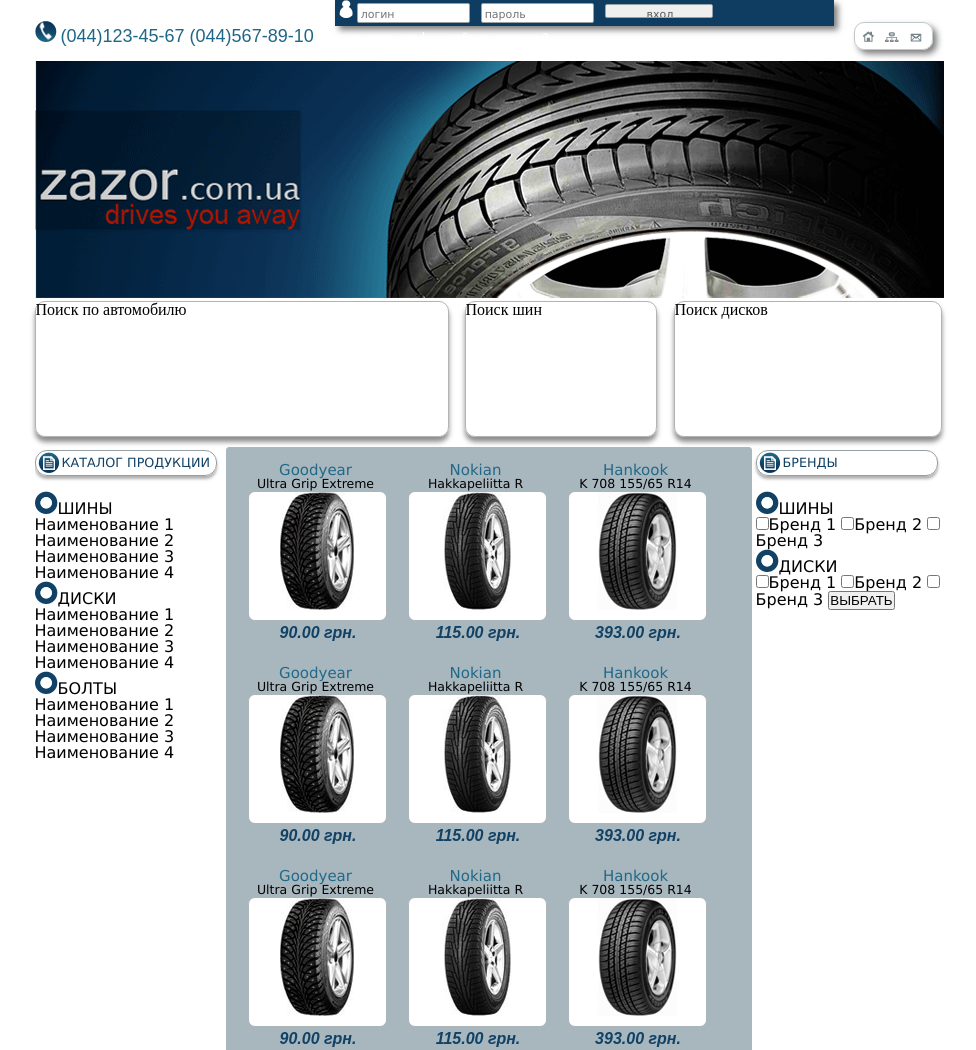
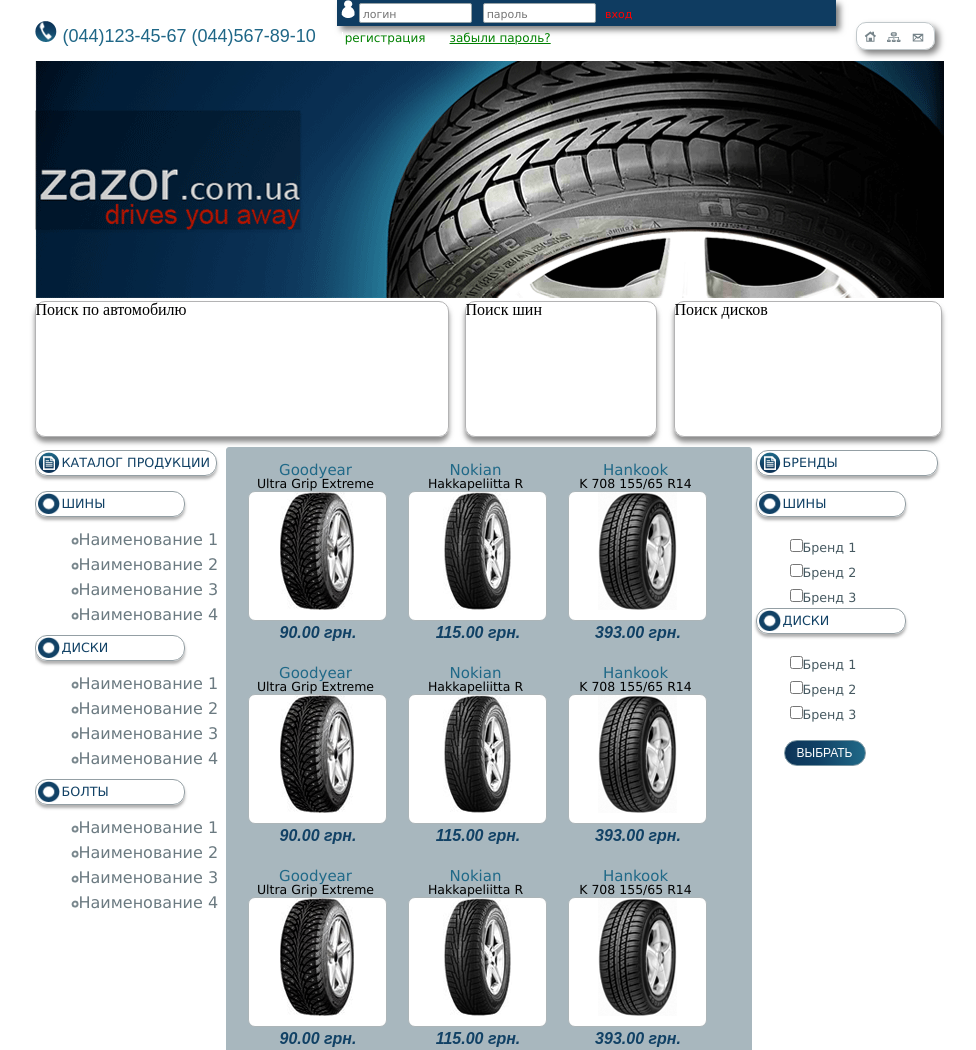
Before and after one commit to lora-vit/FrontendCourse, a plain HTML site: page lab-6/ii6.html in a window 1280 px wide. Shown: the top 1050 px of the page, without its empty margins (152-1128 px from the left). Drawn offline with Linux system fonts and the light colour scheme.

Commit message:
pre perfect2

```diff
--- a/lab-6/css/style.css
+++ b/lab-6/css/style.css
@@ -31,6 +31,13 @@
   display: inline-block;
   margin-top: 10px;
 }
+ .tel{
+margin-top: 10px;
+  margin-right: 2px;
+/* margin-top: -2px; */
+  width: 22px;
+  height: 21px;
+}
 .registr{
   height: 26px;
   width: 495px;
@@ -48,6 +55,7 @@
 margin-bottom: 6px;
 
 }*/
+
 .registr input {
   display: inline-block;
   border:1px solid #97a2a6;
@@ -63,20 +71,30 @@
   padding-top: 4px;
   padding-bottom: -3px;
 }
+ .registr input:last-child{
+  border: none;
+ width: 28px;
+  color: red;
+ background-color: transparent;
+ padding:0;
+margin: 4px 1px 0 -2px;
+  cursor: pointer;
+ }
 .registr ul{
   display: inline-block;
-  margin-left: -2px;
+  margin-left: 1px;
 }
 .registr ul li{
   display: inline-block;
   font-size: 12px;
   line-height: 12px;
   font-family: "Lucida Sans Unicode";
-  color: white;
+
+  color: green;
 }
 .registr ul li:first-child{
- border-right:1px solid white;
- padding-right: 5px;
+ border-left:1px solid white;
+ padding-left: 2px;
 }
 
 .registr ul li:last-child{
@@ -102,7 +120,7 @@
 }
 /* ----------------------------------------------------------- */
 .clearfix:after{
-  content: '';
+  content: "";
   clear: both;
   display: block;
 }
@@ -161,6 +179,30 @@
   padding-bottom: 20000px;
   margin-bottom: -20000px;
 }
+ .block-left li {
+   display: inline-block;
+   color:#6b7a81;
+   height: 15px;
+   margin-left: 36px;
+   line-height: 15px;
+   margin-bottom: 10px;
+ }
+ .block-left li:hover {
+ /* font-size: 13px; */
+  font-weight: bold;
+   font-style: italic;
+  color: #0c3256;
+border-bottom: 2px solid #58697f;
+ }
+  .block-left li:before {
+  content: " ";
+   display: inline-block;
+  width: 8px;
+   height: 8px;
+   border: none;
+  background: url(../img/fl-small.png);
+ }
+
 .block-middle{
 
   float: left;
@@ -182,6 +224,29 @@
   margin-bottom: -20000px;
   /*padding-bottom: 10px;*/
 }
+ .block-right label {
+  display: block;
+  position: relative;
+   height: 16px;
+  width: 68px;
+   font-size: 12.7px;
+   color: #465961;
+   padding: 7px 0 0 34px;
+   margin-bottom: 2px;
+ }
+  .block-right button {
+  width: 82px;
+   height: 26px;
+   border: 1px solid #7a95a1;
+  background-image:linear-gradient( -90deg, rgb(32,105,136) 0%, rgb(17,65,101) 59%, rgb(15,58,94) 85%, rgb(12,50,86) 100%);
+  border-radius: 13px;
+  cursor: pointer;
+   font-family: arial;
+   font-size: 12px;
+   color: #ffffff;
+   margin: 16px 0 0 9px;
+    margin-left: 28px;
+ }
  .row {
    padding: 15px 0 0 21px;
    height: 188px;
@@ -247,6 +312,25 @@
   line-height: 24px;
 }
 .katalog img{
+  display: inline-block;
+  float: left;
+   width: 22px;
+   height: 21px;
+   margin: 1px  2px 0;
+ }
+ .subkatalog{
+    width: 148px;
+  height: 24px;
+  border-radius: 12px;
+   border: 1px solid #949fa4;
+   box-shadow: 0px 3px 3px 0px rgba(150, 150, 150, 0.75);
+   font-size: 12.73px;
+  color: #114165;
+   margin-top: 3px;
+   margin-bottom: 15px;
+  line-height: 24px;
+}
+.subkatalog img{
   display: inline-block;
   float: left;
    width: 22px;
```
